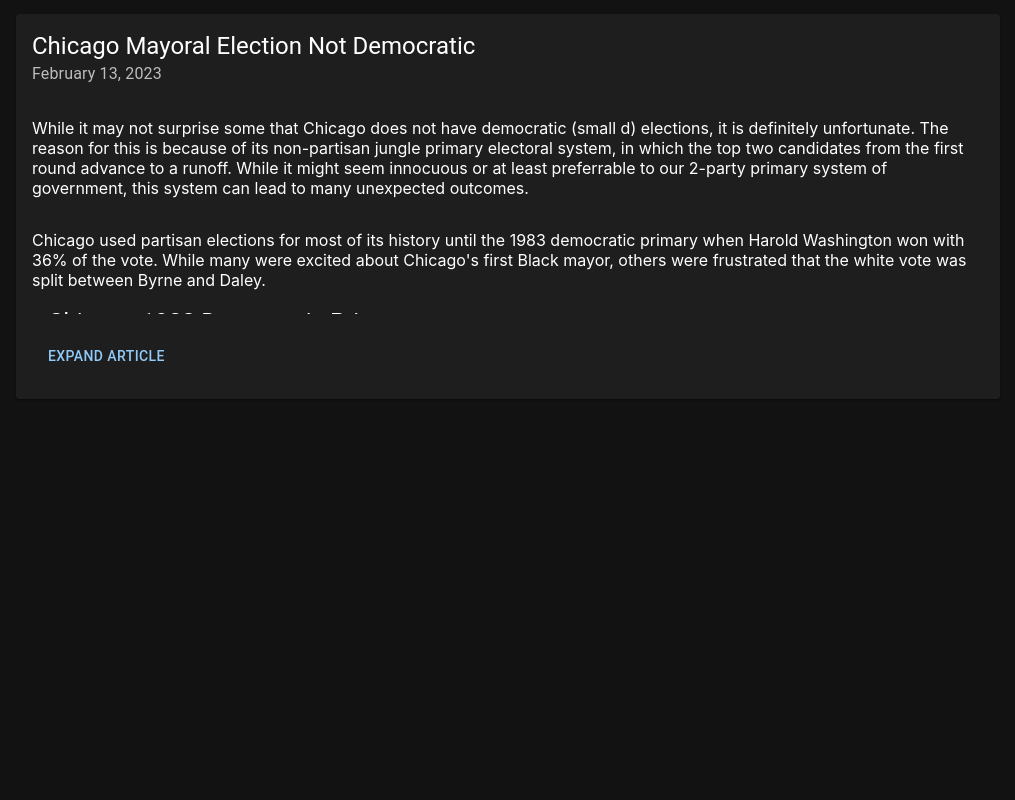
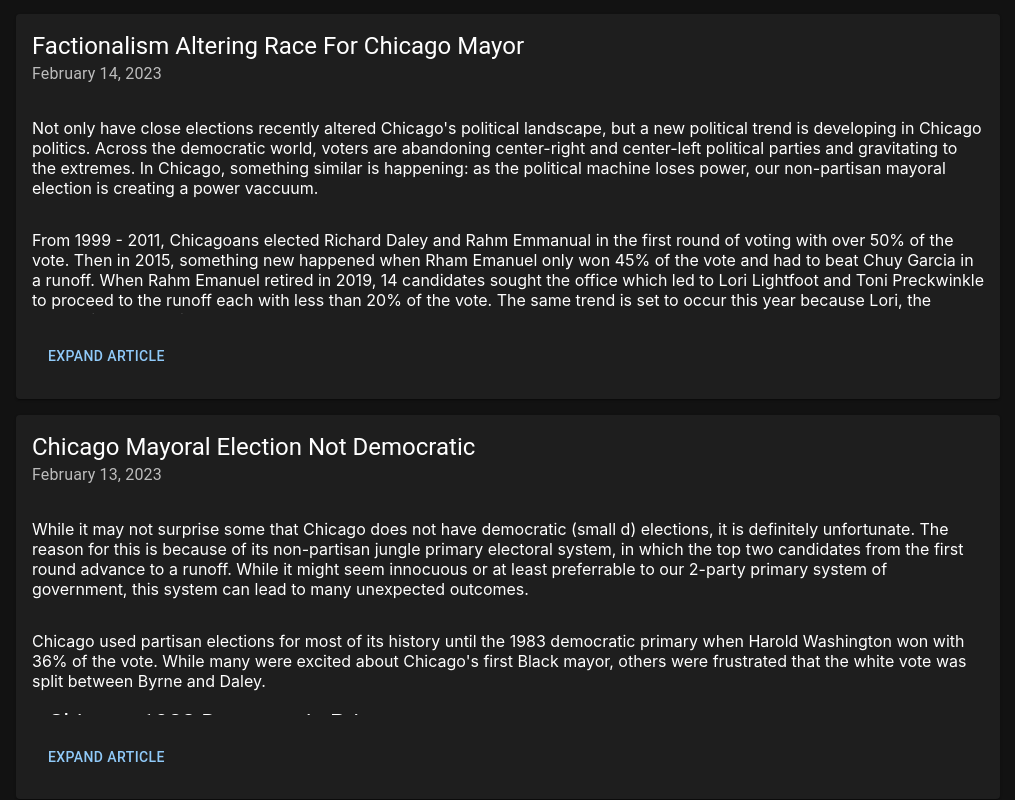
Before and after one commit to robertmiddlekauff/robertmiddlekauff.github.io, a React (Create React App) app in the folder my-app/: page /blog in a window 1280 px wide. Shown: the part 146-946 px from the top of the page, without its empty margins (8-1023 px from the left). Before the commit the page ends 800 px from the top, so only its background shows below. Built offline with nearby package versions, Linux system fonts and the light colour scheme.

Commit message:
add second article

```diff
--- a/my-app/src/components/About.tsx
+++ b/my-app/src/components/About.tsx
@@ -15,6 +15,11 @@ const About = () => {
     'Conceptualized wireframes and directed development team for nascent e-commerce platform',
     'Automated advertising reports using Tableau'
   ];
+
+  const gridLayout = {
+    md: 12,
+    sm: 12
+  };
 
   return (
     <UNSTABLE_GRID2 container spacing={2} sx={{ ml: 2, mt: 2, mr: 2 }} maxWidth={1000}>
@@ -48,7 +53,7 @@ const About = () => {
           <BulletedList list={advantageBullets} />
         </Card>
       </UNSTABLE_GRID2>
-      <UNSTABLE_GRID2>
+      <UNSTABLE_GRID2 {...gridLayout}>
         <Card>
           <Typography variant="h5" sx={{ m: 2 }}>
             Education
@@ -74,7 +79,7 @@ const About = () => {
           />
         </Card>
       </UNSTABLE_GRID2>
-      <UNSTABLE_GRID2>
+      <UNSTABLE_GRID2 {...gridLayout}>
         <Card>
           <Typography variant="h5" sx={{ m: 2 }}>
             Skills
--- a/my-app/src/components/Blog.tsx
+++ b/my-app/src/components/Blog.tsx
@@ -1,6 +1,7 @@
 import React from 'react';
 import ChicagoMayor from './posts/ChicagoMayor';
 import { Unstable_Grid2 as UNSTABLE_GRID2, Typography, Paper } from '@mui/material';
+import ChicagoMayorPart2 from './posts/ChicagoMayorPart2';
 
 const Blog = () => {
   return (
@@ -11,6 +12,9 @@ const Blog = () => {
         </Paper>
       </UNSTABLE_GRID2>
       <UNSTABLE_GRID2>
+        <ChicagoMayorPart2 />
+      </UNSTABLE_GRID2>
+      <UNSTABLE_GRID2>
         <ChicagoMayor />
       </UNSTABLE_GRID2>
     </UNSTABLE_GRID2>
--- a/my-app/src/components/dataViz/BarChartFactory.tsx
+++ b/my-app/src/components/dataViz/BarChartFactory.tsx
@@ -1,9 +1,10 @@
 import { Box } from '@mui/material';
-import React from 'react';
+import React, { FunctionComponent, ReactNode } from 'react';
 import {
   Bar,
   BarChart,
   CartesianGrid,
+  Cell,
   Legend,
   ResponsiveContainer,
   Tooltip,
@@ -17,13 +18,15 @@ const CustomTooltip = ({
   label
 }: {
   active?: boolean;
-  payload?: { value: number }[];
+  payload?: { value: number; dataKey: string }[];
   label?: string;
 }) => {
   if (active && payload && payload.length) {
+    console.log(payload);
+    const nf = Intl.NumberFormat();
     return (
       <Box sx={{ backgroundColor: 'black', p: 3 }}>
-        <div>{`${label} : ${payload[0].value}`}</div>
+        <div>{`${label} : ${nf.format(payload[0].value)} ${payload[0].dataKey}`}</div>
       </Box>
     );
   }
@@ -31,16 +34,27 @@ const CustomTooltip = ({
   return null;
 };
 
-const BarChartFactory = ({ data }: { data: { name: string; votes: number }[] }) => {
+const BarChartFactory = ({
+  data,
+  primaryKey,
+  measureKey,
+  fillLogic
+}: {
+  data: { [key: string]: string | number | boolean }[];
+  primaryKey: string;
+  measureKey: string;
+  fillLogic?: ReactNode;
+}) => {
   return (
     <ResponsiveContainer width="100%" height={500}>
       <BarChart data={data}>
         <CartesianGrid strokeDasharray="3 3" />
-        <XAxis dataKey="name" />
-        <YAxis />
+        <XAxis dataKey={primaryKey} />
+        <YAxis label={measureKey}/>
         <Tooltip content={<CustomTooltip />} />
-        <Legend />
-        <Bar dataKey="votes" fill="#8884d8" />
+        <Bar dataKey={measureKey} fill="#8884d8">
+          {fillLogic}
+        </Bar>
       </BarChart>
     </ResponsiveContainer>
   );
--- a/my-app/src/components/posts/ChicagoMayor.tsx
+++ b/my-app/src/components/posts/ChicagoMayor.tsx
@@ -46,7 +46,7 @@ const ChicagoMayor = () => {
           Chicago&apos;s first Black mayor, others were frustrated that the white vote was split
           between Byrne and Daley.
           <CardHeader title="Chicago 1983 Democratic Primary"></CardHeader>
-          <BarChartFactory data={electionPrimary1983} />
+          <BarChartFactory data={electionPrimary1983} primaryKey="name" measureKey="votes" />
         </CardContent>
 
         <CardContent>
@@ -55,7 +55,7 @@ const ChicagoMayor = () => {
           the vote. While it is a better system than the partisan system, particularly in a city
           where Republicans are no longer competitive, it can lead to some unfortunate results.
           <CardHeader title="Chicago 2019 Nonpartisan Primary" />
-          <BarChartFactory data={firstRound} />
+          <BarChartFactory data={firstRound} primaryKey="name" measureKey="votes" />
         </CardContent>
         <CardContent>
           The problem with this system is that the top two candidates will advance to the runoff no
@@ -64,7 +64,7 @@ const ChicagoMayor = () => {
           Lori Lightfoot and Preckwinkle together received only 17.5% and 16% respectively. The rest
           of Chicago&apos;s voters were ignored.
           <CardHeader title="Chicago 2019 Nonpartisan Primary (consolidated opponents)" />
-          <BarChartFactory data={firstRoundTopTwo} />
+          <BarChartFactory data={firstRoundTopTwo} primaryKey="name" measureKey="votes" />
           <Typography variant="body1" sx={{ mt: 3 }}>
             While Lori, the top vote getter, went on to win the second round, it&apos;s clear why
             this system is unfair to most voters and needs to be changed. Luckily there are many
--- /dev/null
+++ b/my-app/src/components/posts/ChicagoMayorPart2.tsx
@@ -0,0 +1,60 @@
+import React from 'react';
+import { Card, CardContent, CardHeader, Typography } from '@mui/material';
+import BarChartFactory from '../dataViz/BarChartFactory';
+import CollapseHelper from '../CollapseHelper';
+import { Cell } from 'recharts';
+
+const ChicagoMayorPart2 = () => {
+  const numberOfCandidates = [
+    { name: '1999', candidates: 2, runoff: false },
+    { name: '2003', candidates: 3, runoff: false },
+    { name: '2007', candidates: 3, runoff: false },
+    { name: '2011', candidates: 4, runoff: false },
+    { name: '2015', candidates: 4, runoff: true },
+    { name: '2019', candidates: 14, runoff: true },
+    { name: '2023', candidates: 9, runoff: true }
+  ];
+
+  const fillLogic = numberOfCandidates.map((entry, index) => (
+    <Cell cursor="pointer" fill={entry.runoff ? '#8884d8' : 'gray'} key={`cell-${index}`} />
+  ));
+  return (
+    <CollapseHelper>
+      <Card>
+        <CardHeader
+          title="Factionalism Altering Race For Chicago Mayor"
+          subheader="February 14, 2023"
+        />
+        <CardContent>
+          Not only have close elections recently altered Chicago&apos;s political landscape, but a
+          new political trend is developing in Chicago politics. Across the democratic world, voters
+          are abandoning center-right and center-left political parties and gravitating to the
+          extremes. In Chicago, something similar is happening: as the political machine loses
+          power, our non-partisan mayoral election is creating a power vaccuum.
+        </CardContent>
+        <CardContent>
+          From 1999 - 2011, Chicagoans elected Richard Daley and Rahm Emmanual in the first round of
+          voting with over 50% of the vote. Then in 2015, something new happened when Rham Emanuel
+          only won 45% of the vote and had to beat Chuy Garcia in a runoff. When Rahm Emanuel
+          retired in 2019, 14 candidates sought the office which led to Lori Lightfoot and Toni
+          Preckwinkle to proceed to the runoff each with less than 20% of the vote. The same trend
+          is set to occur this year because Lori, the current incumbent, is unpopular.
+          <CardHeader title="Number Of Candidates In Chicago's Mayoral Elections (First Round)"></CardHeader>
+          <BarChartFactory
+            data={numberOfCandidates}
+            primaryKey="name"
+            measureKey="candidates"
+            fillLogic={fillLogic}
+          />
+        </CardContent>
+        <CardContent>
+          This is a problem. When over 50% of voters are not determing their mayor, the system is
+          not democratic. We need political reform to make sure that every voter&apos;s voice is
+          heard. Solutions like ranked choice voting are a simple solution to our problems.
+        </CardContent>
+      </Card>
+    </CollapseHelper>
+  );
+};
+
+export default ChicagoMayorPart2;
```
Also changed, not shown: my-app/package.json (+11 -1 lines), 2 other files (tests, documents, lock files or other folders).
